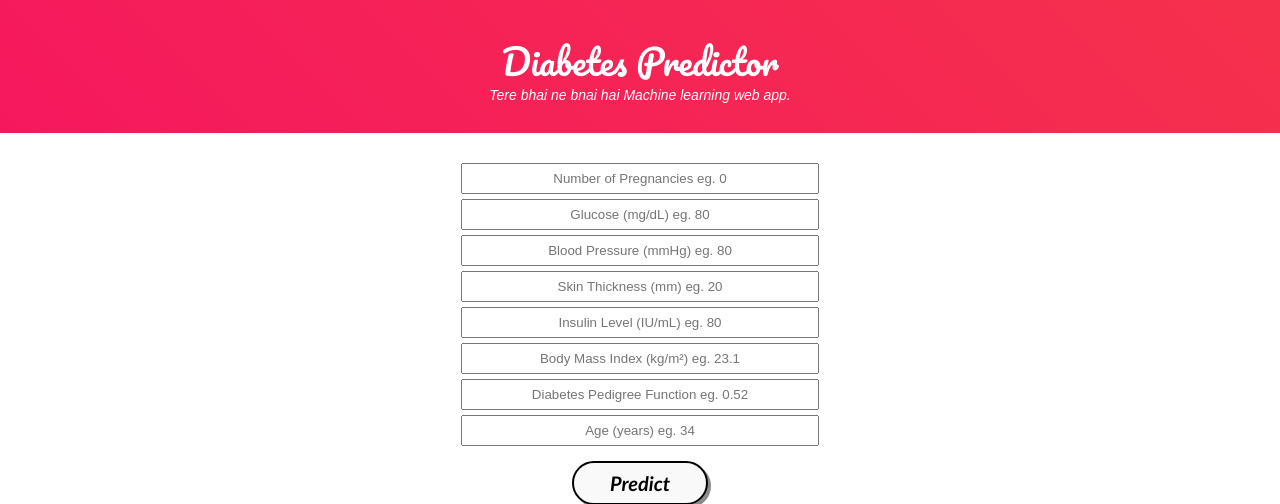
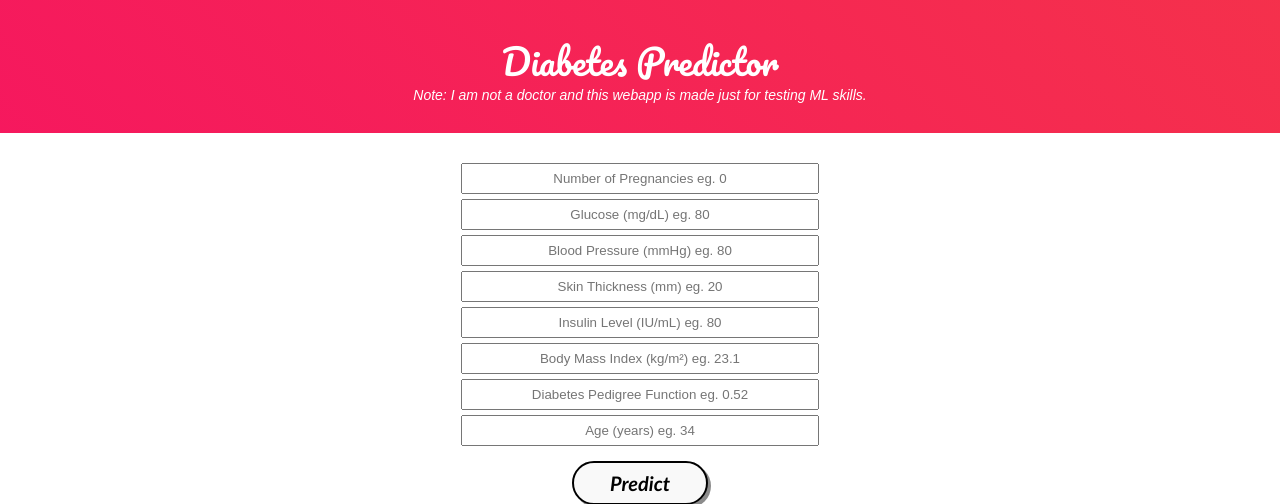
Before and after one commit to amarjeet-cheema/diabetes_prediction, a Flask app: page / in a window 1280 px wide. Shown: the top 504 px of the page. Run offline with Flask 2, Linux system fonts and the light colour scheme; parts of the project's set-up code (start-up, migrations or seed data) failed here and were passed over; some libraries are stand-ins or nearby versions.

Commit message:
Update index.html

```diff
--- a/templates/index.html
+++ b/templates/index.html
@@ -16,7 +16,7 @@
     	<div class="container">
             <h2 class='container-heading'><span class="heading_font">Diabetes Predictor</span></h2>
             <div class='description'>
-    			<p>Tere bhai ne bnai hai Machine learning web app.</p>
+    			<p>Note: I am not a doctor and this webapp is made just for testing ML skills.</p>
     		</div>
     	</div>
 
```
